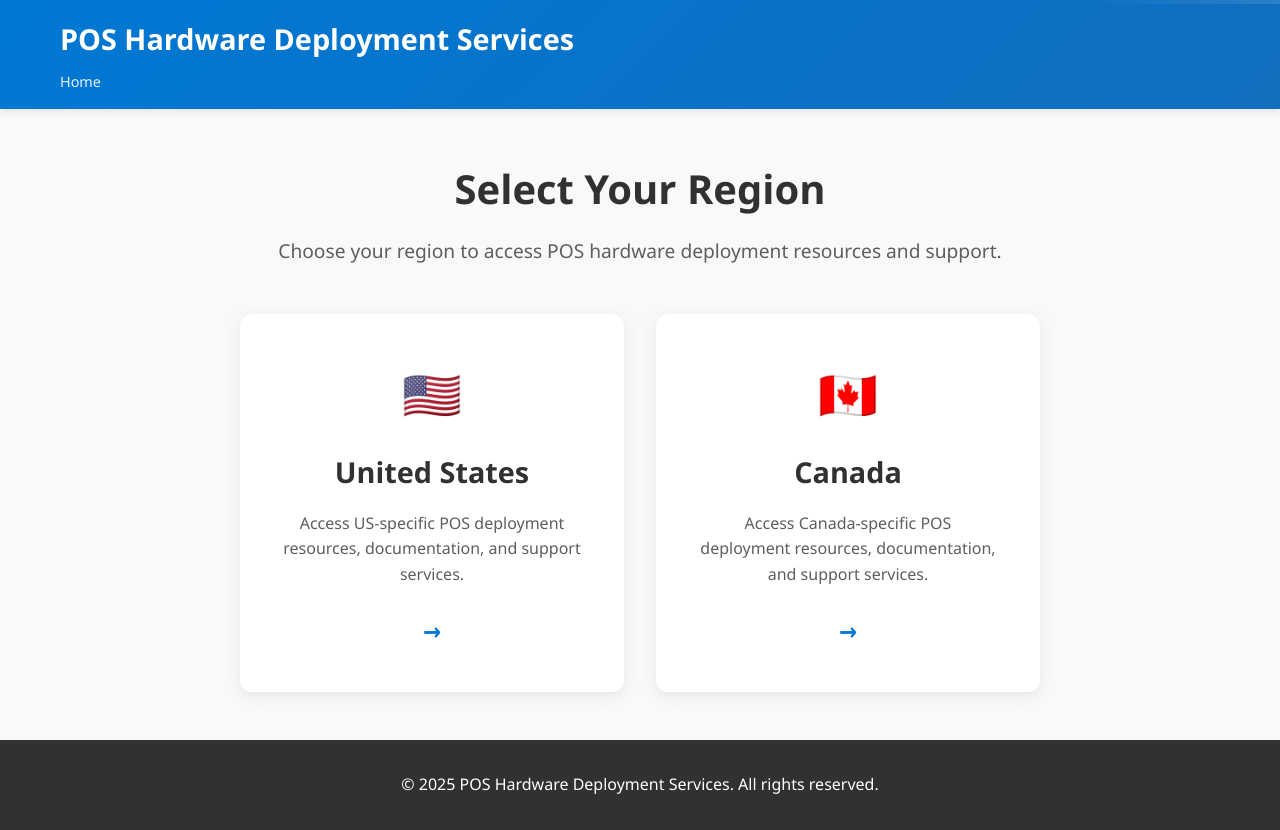
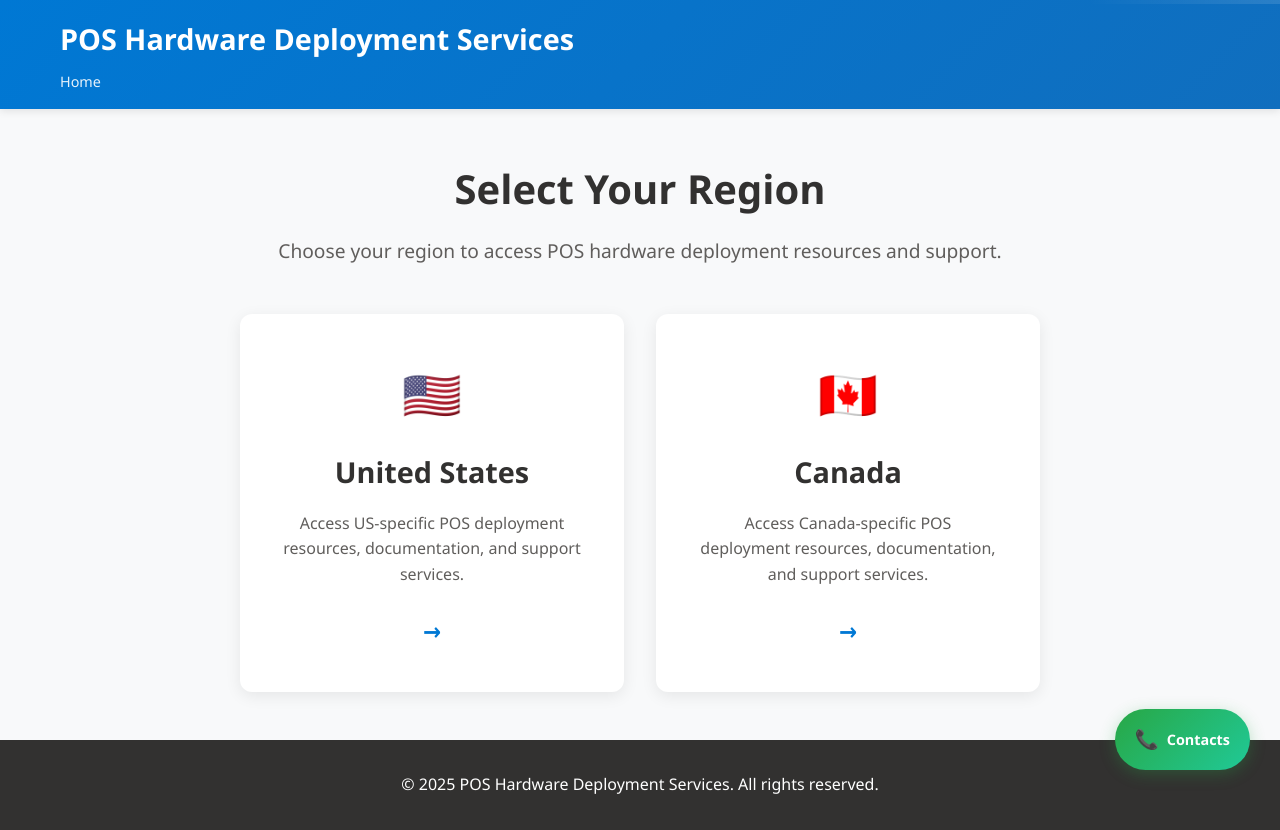
Before and after one commit to NawazSyed-dev/Test0718, a website: page all-in-one.html in a window 1280 px wide. Drawn offline with Linux system fonts and the light colour scheme.

Commit message:
Fix contacts button placement and navigation

```diff
--- a/all-in-one.html
+++ b/all-in-one.html
@@ -419,6 +419,38 @@
             margin-top: auto;
         }
 
+        /* Floating Contact Button */
+        .floating-contact-btn {
+            position: fixed;
+            bottom: 30px;
+            right: 30px;
+            background: linear-gradient(135deg, #28a745, #20c997);
+            color: white;
+            padding: 15px 20px;
+            border-radius: 50px;
+            cursor: pointer;
+            box-shadow: 0 4px 16px rgba(40, 167, 69, 0.3);
+            transition: all 0.3s ease;
+            display: flex;
+            align-items: center;
+            gap: 8px;
+            font-weight: 600;
+            z-index: 1000;
+        }
+
+        .floating-contact-btn:hover {
+            transform: translateY(-2px);
+            box-shadow: 0 6px 24px rgba(40, 167, 69, 0.4);
+        }
+
+        .contact-icon {
+            font-size: 1.2rem;
+        }
+
+        .contact-text {
+            font-size: 0.9rem;
+        }
+
         /* Responsive Design */
         @media (max-width: 768px) {
             .container {
@@ -617,21 +649,14 @@
                     </div>
                 </div>
             </div>
-
-            <!-- FAQ Page -->
-            <div id="faq-page" class="page">
-                <div class="faq-header">
-                    <div class="back-button" onclick="goBack()">← Back</div>
-                    <h2 class="faq-title" id="faq-title">Frequently Asked Questions</h2>
-                    <p class="faq-subtitle" id="faq-subtitle">Find answers to common questions</p>
-                </div>
-
-                <div class="faq-content" id="faq-content">
-                    <!-- FAQ content will be populated by JavaScript -->
-                </div>
-            </div>
         </div>
     </main>
+
+    <!-- Floating Contact Button -->
+    <div class="floating-contact-btn" onclick="navigateToFAQ('global', 'contacts')">
+        <span class="contact-icon">📞</span>
+        <span class="contact-text">Contacts</span>
+    </div>
 
     <footer class="footer">
         <div class="container">
@@ -1124,13 +1149,23 @@
 
             // Update breadcrumb
             const breadcrumb = document.getElementById('breadcrumb');
-            breadcrumb.innerHTML = `
-                <span class="breadcrumb-link" onclick="navigateToLanding()">Home</span>
-                <span class="breadcrumb-separator">></span>
-                <span class="breadcrumb-link" onclick="navigateToRegion('${region}')">${regionName}</span>
-                <span class="breadcrumb-separator">></span>
-                <span class="current">${categoryData.title}</span>
-            `;
+
+            // Handle global contacts breadcrumb
+            if (region === 'global' && category === 'contacts') {
+                breadcrumb.innerHTML = `
+                    <a href="#" onclick="showPage('home')" class="breadcrumb-link">Home</a>
+                    <span class="breadcrumb-separator">></span>
+                    <span class="current">Contacts</span>
+                `;
+            } else {
+                breadcrumb.innerHTML = `
+                    <a href="#" onclick="showPage('home')" class="breadcrumb-link">Home</a>
+                    <span class="breadcrumb-separator">></span>
+                    <a href="#" onclick="showPage('${region}')" class="breadcrumb-link">${regionName}</a>
+                    <span class="breadcrumb-separator">></span>
+                    <span class="current">${categoryData.title}</span>
+                `;
+            }
 
             // Render FAQ content
             renderFAQContent(categoryData.faqs);
@@ -1184,8 +1219,12 @@
             const urlParams = new URLSearchParams(window.location.search);
             const region = urlParams.get('region');
             const category = urlParams.get('category');
+            const category = urlParams.get('category');
 
-            if (region && category) {
+            // Handle global contacts
+            if (region === 'global' && category === 'contacts') {
+                showPage('home');
+            } else if (region) {
                 navigateToFAQ(region, category);
             } else if (region) {
                 navigateToRegion(region);
--- a/styles.css
+++ b/styles.css
@@ -401,6 +401,38 @@ body {
     margin-bottom: 0;
 }
 
+/* Floating Contact Button */
+.floating-contact-btn {
+    position: fixed;
+    bottom: 30px;
+    right: 30px;
+    background: linear-gradient(135deg, #28a745, #20c997);
+    color: white;
+    padding: 15px 20px;
+    border-radius: 50px;
+    cursor: pointer;
+    box-shadow: 0 4px 16px rgba(40, 167, 69, 0.3);
+    transition: all 0.3s ease;
+    display: flex;
+    align-items: center;
+    gap: 8px;
+    font-weight: 600;
+    z-index: 1000;
+}
+
+.floating-contact-btn:hover {
+    transform: translateY(-2px);
+    box-shadow: 0 6px 24px rgba(40, 167, 69, 0.4);
+}
+
+.contact-icon {
+    font-size: 1.2rem;
+}
+
+.contact-text {
+    font-size: 0.9rem;
+}
+
 /* Footer */
 .footer {
     background-color: #323130;
```
Also changed, not shown: canada.html (+6 -0 lines), index.html (+6 -13 lines), navigation.js (+15 -1 lines), orders-operations.html (+6 -0 lines), us.html (+6 -0 lines).
